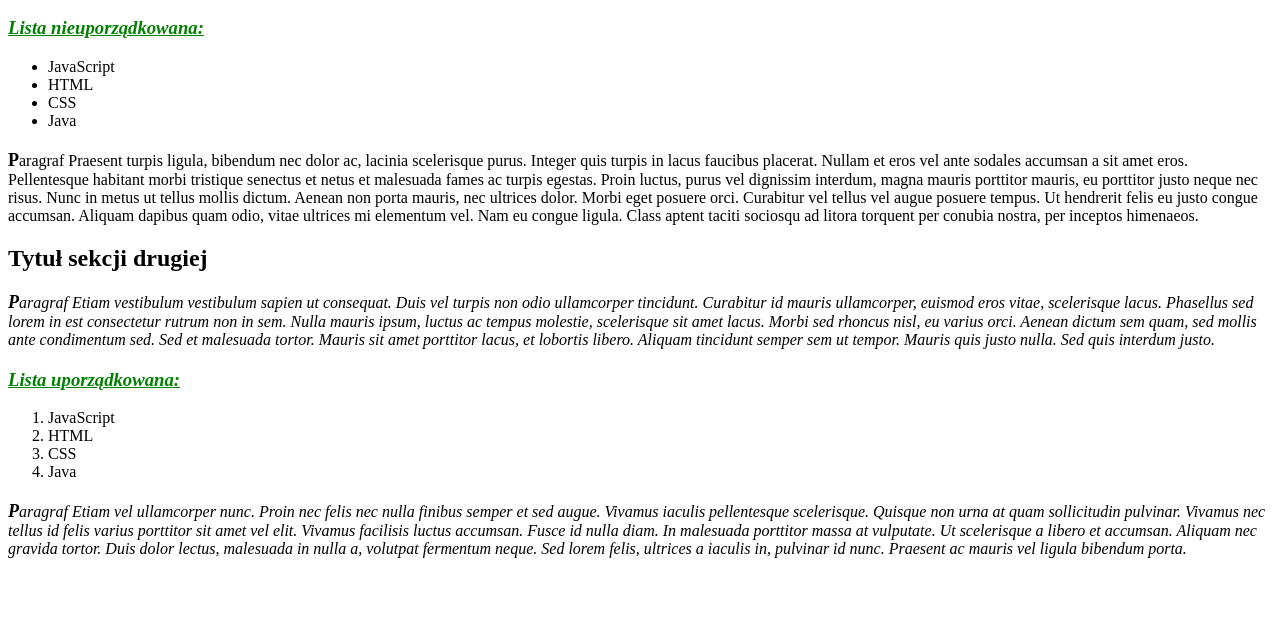
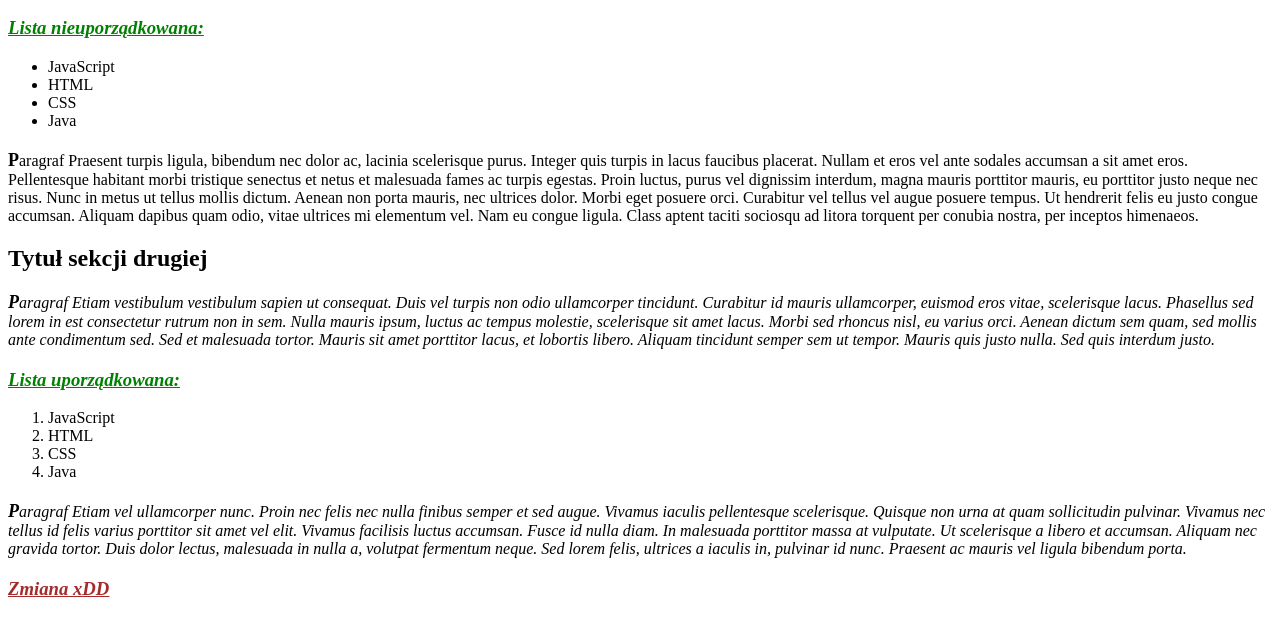
Before and after one commit to djedrzejewski/allegro-new-front, a plain HTML site: page src/index.html in a window 1280 px wide. Shown: the part 140-776 px from the top of the page. Drawn offline with Linux system fonts and the light colour scheme.

Commit message:
Add new header

```diff
--- a/src/index.html
+++ b/src/index.html
@@ -31,4 +31,5 @@
     </ol>
     <p class="italicP">Paragraf Etiam vel ullamcorper nunc. Proin nec felis nec nulla finibus semper et sed augue. Vivamus iaculis pellentesque scelerisque. Quisque non urna at quam sollicitudin pulvinar. Vivamus nec tellus id felis varius porttitor sit amet vel elit. Vivamus facilisis luctus accumsan. Fusce id nulla diam. In malesuada porttitor massa at vulputate. Ut scelerisque a libero et accumsan. Aliquam nec gravida tortor. Duis dolor lectus, malesuada in nulla a, volutpat fermentum neque. Sed lorem felis, ultrices a iaculis in, pulvinar id nunc. Praesent ac mauris vel ligula bibendum porta.
         </p>
+    <h3 class="zmiana">Zmiana xDD</h3>
 </body>
--- a/src/styles.css
+++ b/src/styles.css
@@ -7,6 +7,9 @@ h3 {
     text-decoration: underline;
     font-style: italic;
     font-weight: bold;
+}
+.zmiana {
+    color: brown;
 }
 p {
    margin: 20px 0;
```
